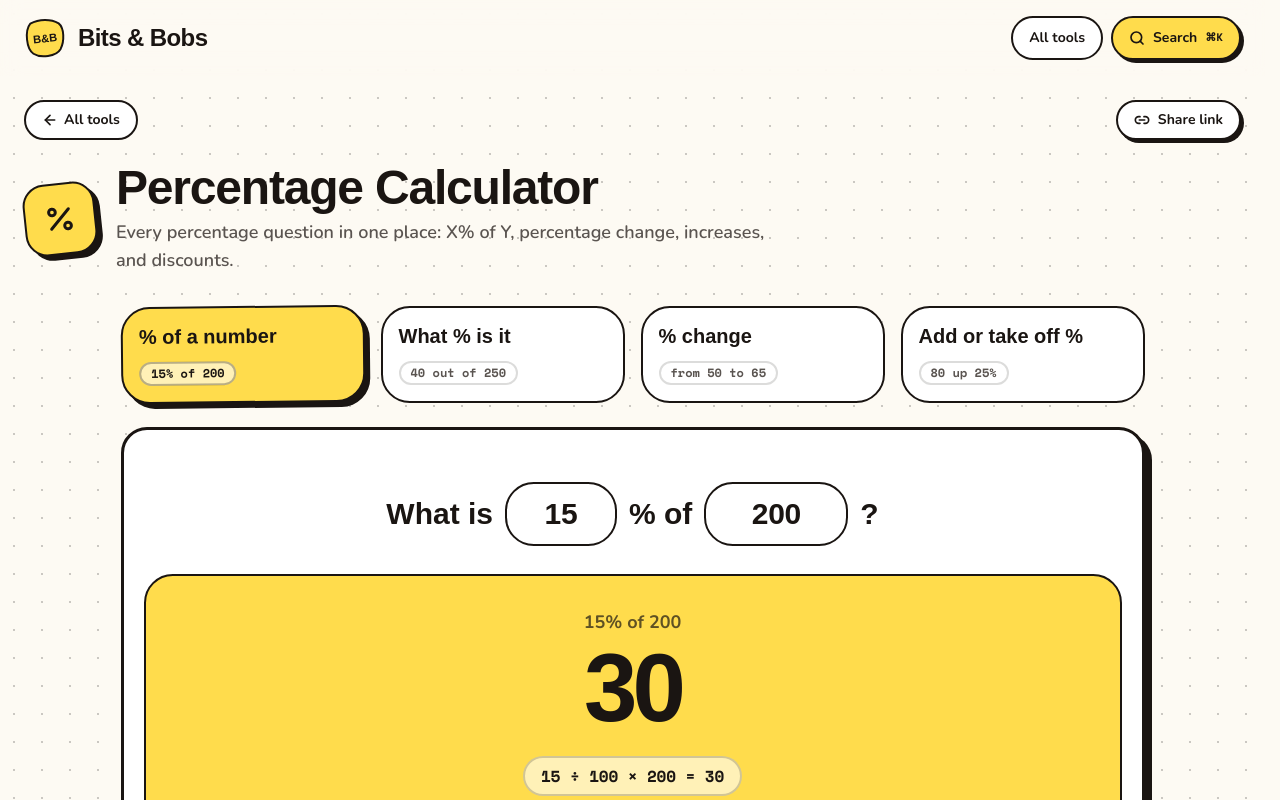
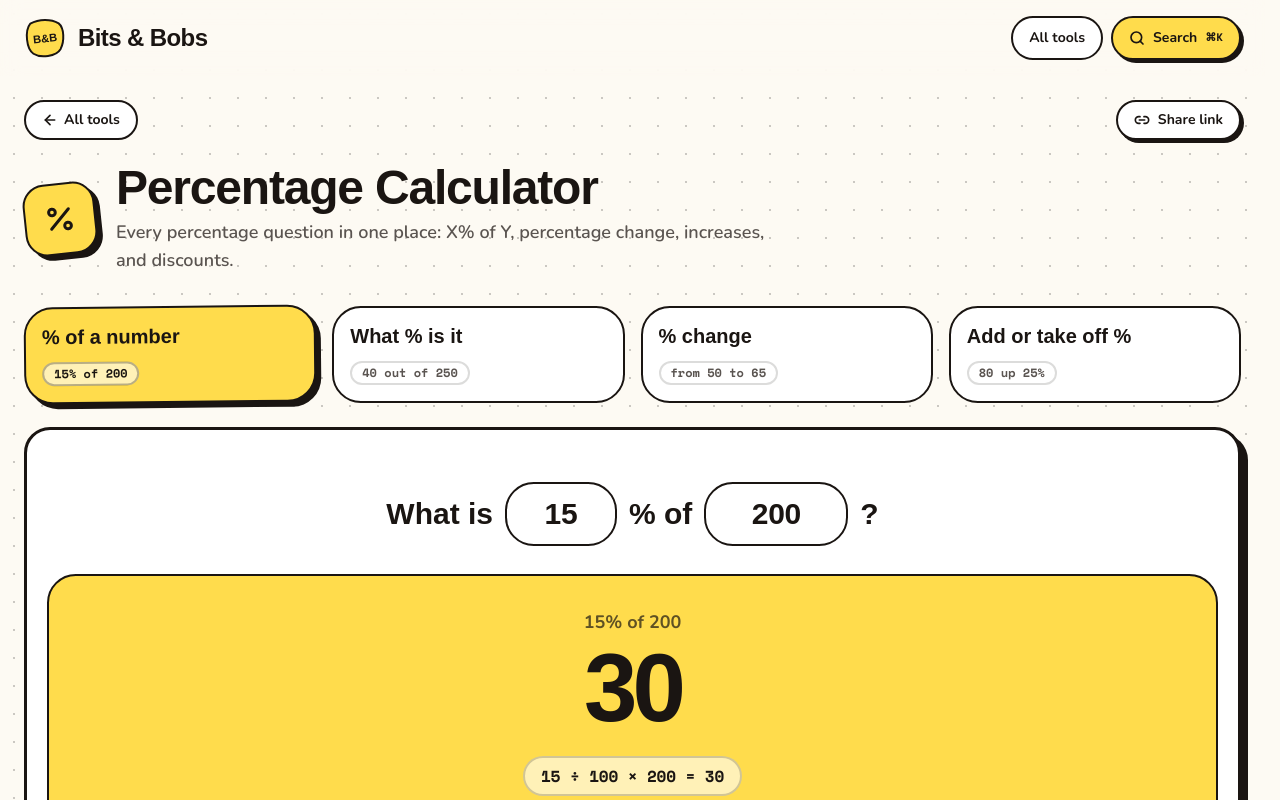
Before and after one commit to ConstantinChirila/cool-tools, a Next.js app: page /tools/percentage-calculator in a window 1280 px wide. Shown: the top 800 px of the page. Built offline with nearby package versions, Linux system fonts and the light colour scheme; no server answers; a web font is replaced by a local one.

Commit message:
Make percentage and unit converter content full width

```diff
--- a/components/tools/percentage-calculator.tsx
+++ b/components/tools/percentage-calculator.tsx
@@ -124,7 +124,7 @@
   const showChangeBadge = mode === "change" && result !== null;
 
   return (
-    <div className="mx-auto max-w-5xl space-y-6">
+    <div className="space-y-6">
       <div role="radiogroup" aria-label="What do you want to work out" className="grid grid-cols-2 gap-3 sm:grid-cols-4 sm:gap-4">
         {MODES.map((m) => {
           const selected = m.value === mode;
--- a/components/tools/unit-converter.tsx
+++ b/components/tools/unit-converter.tsx
@@ -229,7 +229,7 @@
   const relation = describeRelation(from, to);
 
   return (
-    <div className="mx-auto max-w-5xl space-y-8">
+    <div className="space-y-8">
       {/* Group tabs + category chips */}
       <nav aria-label="Categories" className="space-y-3">
         <div role="tablist" aria-label="Category groups" className="flex flex-wrap gap-2">
```
